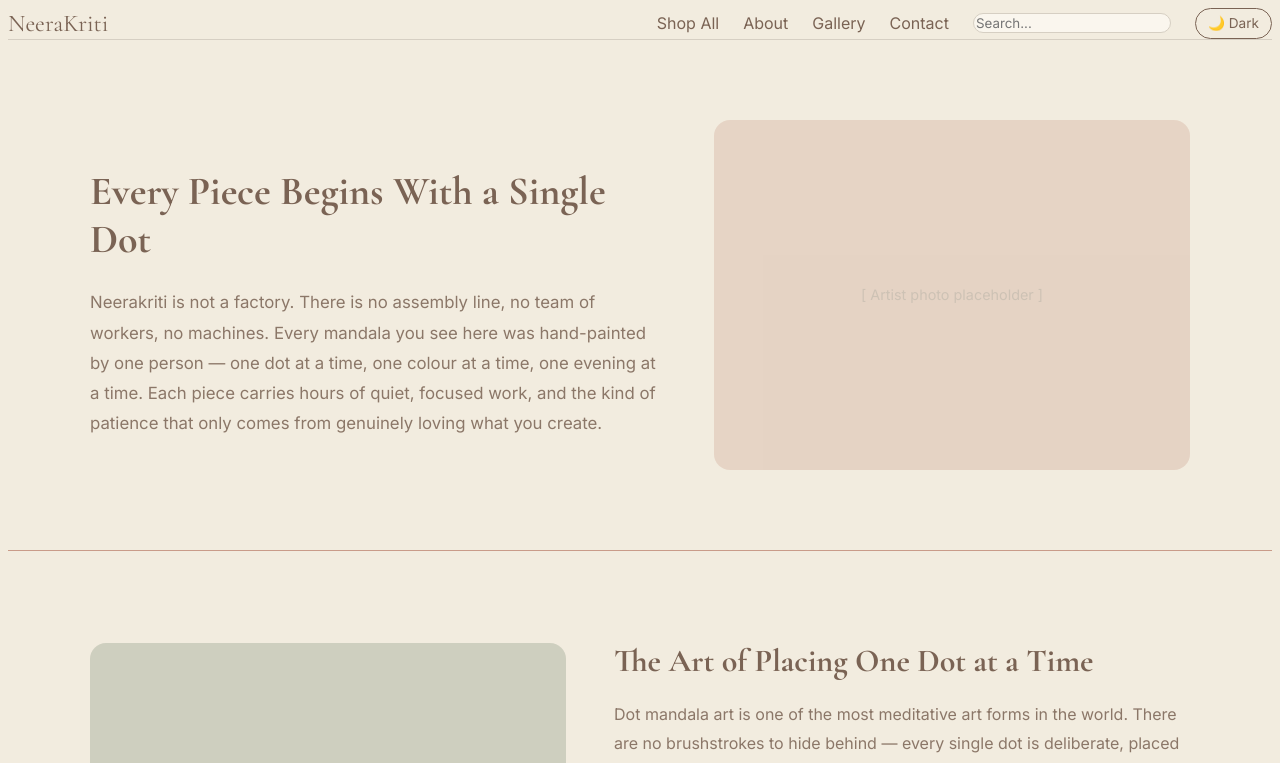
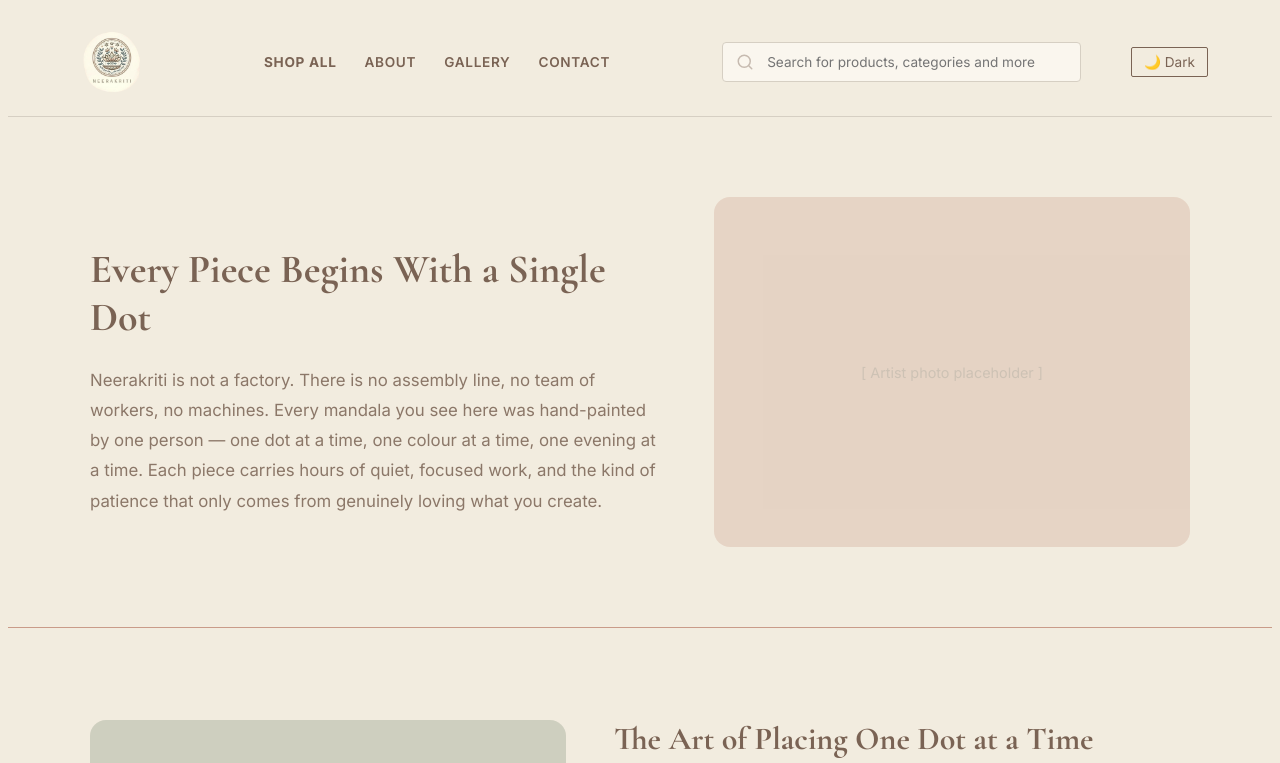
Before and after one commit to Karan15032004/Neerakriti, a Next.js app in the folder neerakriti/: page /about in a window 1280 px wide. Shown: the top 763 px of the page. Built offline with nearby package versions, Linux system fonts and the light colour scheme.

Commit message:
UI polish: Myntra-style navbar, dark mode, hero image, logo

```diff
--- a/neerakriti/app/components/Navbar.js
+++ b/neerakriti/app/components/Navbar.js
@@ -1,61 +1,151 @@
 // app/components/Navbar.js
-// Server Component — no 'use client' needed since there's no interactivity yet.
-// ThemeToggle (a Client Component) will be added here in Phase 4.
 
 import Link from 'next/link'
-import Image from 'next/image'
 import ThemeToggle from './ThemeToggle';
+
 export default function Navbar() {
   return (
-    <nav
+   <nav
       style={{
         backgroundColor: 'var(--bg)',
         borderBottom: '1px solid var(--border)',
-        // Smooth bg transition when theme switches
         transition: 'background-color 0.3s ease',
+        display: 'flex',
+        alignItems: 'center',
+        gap: '7rem',
+        padding: '0.75rem 4rem',
+        position: 'sticky',
+        top: 0,
+        zIndex: 50,
       }}
-      className="px-6 md:px-16 py-4 flex items-center justify-between sticky top-0 z-50"
-      // sticky + z-50: navbar stays at the top when you scroll
     >
-      {/* Brand name / logo — left side */}
-      <Link
-        href="/"
-        className="text-3xl font-bold tracking-wide"
-        style={{ color: 'var(--ink)', textDecoration: 'none', fontFamily: 'var(--font-cormorant, Georgia, serif)',fontSize: '1.5rem' }}
-      >
-        NeeraKriti
+      {/* 1. Logo — far left */}
+      <Link href="/" style={{ textDecoration: 'none', flexShrink: 0 }}>
+        <img
+          src="/images/logo-removebg.png"
+          alt="Neerakriti"
+          style={{
+            height: '80px',
+            width: 'auto',
+            objectFit: 'contain',
+          }}
+        />
       </Link>
 
-      {/* Navigation links — right side */}
-      {/* NOTE: The mega-menu dropdown (Myntra-style) goes here in Phase 4,
-          once Karan provides the full product list. For now, just flat links. */}
-      <div style={{ display: 'flex', alignItems: 'center', gap: '1.5rem',textDecoration: 'none' }}>
-        <Link href="/products" className="text-sm font-medium hover:opacity-60 transition-opacity" style={{ color: 'var(--ink)',textDecoration: 'none' }}>
+      {/* 2. Nav links — right next to logo */}
+      <div style={{ display: 'flex', alignItems: 'center', gap: '1.75rem', flexShrink: 0 }}>
+        <Link
+          href="/products"
+          className="hover:opacity-60 transition-opacity"
+          style={{
+            color: 'var(--ink)',
+            textDecoration: 'none',
+            fontFamily: "'Inter', sans-serif",
+            fontSize: '0.85rem',
+            fontWeight: 700,
+            textTransform: 'uppercase',
+            letterSpacing: '0.05em',
+          }}
+        >
           Shop All
         </Link>
-        <Link href="/about" className="text-sm font-medium hover:opacity-60 transition-opacity" style={{ color: 'var(--ink)',textDecoration: 'none' }}>
+        <Link
+          href="/about"
+          className="hover:opacity-60 transition-opacity"
+          style={{
+            color: 'var(--ink)',
+            textDecoration: 'none',
+            fontFamily: "'Inter', sans-serif",
+            fontSize: '0.85rem',
+            fontWeight: 600,
+            textTransform: 'uppercase',
+            letterSpacing: '0.05em',
+          }}
+        >
           About
         </Link>
-        <Link href="/gallery" className="text-sm font-medium hover:opacity-60 transition-opacity" style={{ color: 'var(--ink)',textDecoration: 'none' }}>
+        <Link
+          href="/gallery"
+          className="hover:opacity-60 transition-opacity"
+          style={{
+            color: 'var(--ink)',
+            textDecoration: 'none',
+            fontFamily: "'Inter', sans-serif",
+            fontSize: '0.85rem',
+            fontWeight: 600,
+            textTransform: 'uppercase',
+            letterSpacing: '0.05em',
+          }}
+        >
           Gallery
         </Link>
-        <Link href="/contact" className="text-sm font-medium hover:opacity-60 transition-opacity" style={{ color: 'var(--ink)',textDecoration: 'none' }}>
+        <Link
+          href="/contact"
+          className="hover:opacity-60 transition-opacity"
+          style={{
+            color: 'var(--ink)',
+            textDecoration: 'none',
+            fontFamily: "'Inter', sans-serif",
+            fontSize: '0.85rem',
+            fontWeight: 600,
+            textTransform: 'uppercase',
+            letterSpacing: '0.05em',
+          }}
+        >
           Contact
         </Link>
+      </div>
 
-        {/* Search bar — no functionality yet, just the input. Phase 4 wires it up. */}
+      {/* 3. Search bar — takes remaining space in the middle */}
+      <div
+        style={{
+          position: 'relative',
+          flex: 1,
+          maxWidth: '550px',
+        }}
+      >
+        <svg
+          style={{
+            position: 'absolute',
+            left: '14px',
+            top: '50%',
+            transform: 'translateY(-50%)',
+            width: '18px',
+            height: '18px',
+            color: 'var(--ink)',
+            opacity: 0.4,
+          }}
+          xmlns="http://www.w3.org/2000/svg"
+          fill="none"
+          viewBox="0 0 24 24"
+          stroke="currentColor"
+          strokeWidth={2}
+        >
+          <path
+            strokeLinecap="round"
+            strokeLinejoin="round"
+            d="M21 21l-4.35-4.35M11 19a8 8 0 100-16 8 8 0 000 16z"
+          />
+        </svg>
         <input
           type="text"
-          placeholder="Search..."
-          className="text-sm px-3 py-1.5 rounded-full outline-none w-32 focus:w-48 transition-all duration-300"
+          placeholder="Search for products, categories and more"
+          className="outline-none w-full"
           style={{
+            padding: '0.7rem 1rem 0.7rem 2.75rem',
+            borderRadius: '4px',
             backgroundColor: 'var(--card-bg)',
             border: '1px solid var(--border)',
             color: 'var(--ink)',
+            fontFamily: "'Inter', sans-serif",
+            fontSize: '0.85rem',
           }}
         />
+      </div>
 
-       <ThemeToggle />
+      {/* 4. Theme toggle — far right */}
+      <div style={{ flexShrink: 0 }}>
+        <ThemeToggle />
       </div>
     </nav>
   )
--- a/neerakriti/app/components/ThemeToggle.js
+++ b/neerakriti/app/components/ThemeToggle.js
@@ -30,7 +30,7 @@ export default function ThemeToggle() {
       style={{
         background: 'none',
         border: '1px solid var(--ink)',
-        borderRadius: '999px',
+        borderRadius: '2px',
         padding: '0.4rem 0.75rem',
         cursor: 'pointer',
         fontSize: '0.85rem',
--- a/neerakriti/app/contact/page.js
+++ b/neerakriti/app/contact/page.js
@@ -20,7 +20,7 @@ export const metadata = {
 
 export default function ContactPage() {
   // ── WhatsApp number (change this to the real number) ──
-  const whatsappNumber = '919305773954';
+  const whatsappNumber = '918787049939';
   // 👆 Format: country code + number, no spaces, no dashes, no plus sign
   // 91 = India country code. Change 9876543210 to the real number.
 
@@ -77,7 +77,7 @@ export default function ContactPage() {
 
           {/* WhatsApp card */}
 
-            href={`https://wa.me/${whatsappNumber}?text=Hi! I'm reaching out from the Neerakriti website.`}
+            <a href={`https://wa.me/${whatsappNumber}?text=Hi! I'm reaching out from the Neerakriti website.`}
             // 👆 wa.me deep link — opens WhatsApp with a prefilled message.
             // Works on both mobile (opens the app) and desktop (opens WhatsApp Web).
             target="_blank"
@@ -121,7 +121,7 @@ export default function ContactPage() {
 
           {/* Email card */}
 
-            href="mailto:neerakriti@gmail.com"
+            <a href="https://mail.google.com/mail/?view=cm&to=karan15nigam@gmail.com&su=Inquiry%20about%20Neerakriti" target="_blank" rel="noopener noreferrer"
             // 👆 Change this to the real email address
             style={{
               flex: '1 1 250px',
--- a/neerakriti/app/page.js
+++ b/neerakriti/app/page.js
@@ -59,14 +59,12 @@ export default async function HomePage() {
         className="px-6 md:px-16 py-20 flex flex-col items-center text-center"
         style={{ backgroundColor: 'var(--bg)' }}
       >
-        <div
-          className="w-full max-w-3xl aspect-video rounded-2xl mb-10 flex items-center justify-center"
-          style={{ backgroundColor: 'var(--card-bg)', border: '2px dashed var(--border)' }}
-        >
-          <p className="text-sm" style={{ color: 'var(--ink)', opacity: 0.4 }}>
-            Hero image — real product photo goes here
-          </p>
-        </div>
+        <img
+          src="/images/hero.jpeg"
+          alt="Neerakriti — Handmade Dot Mandala Art"
+          className="w-half max-w-4xl rounded-2xl mb-10"
+          style={{ objectFit: 'cover', maxHeight: '450px', width: '100%' }}
+        />
 
         <h1 className="text-4xl md:text-6xl font-bold mb-4" style={{ color: 'var(--ink)' }}>
           Handmade Dot Mandala Art
@@ -80,7 +78,7 @@ export default async function HomePage() {
             backgroundColor: 'var(--ink)',
             color: 'var(--bg)',
             padding: '0.75rem 2rem',
-            borderRadius: '999px',
+            borderRadius: '4px',
             fontWeight: '600',
             textDecoration: 'none',
             display: 'inline-block',
@@ -92,7 +90,7 @@ export default async function HomePage() {
       </section>
 
       {/* ── 2. TRUST SIGNAL ────────────────────────────── */}
-      <div className="py-3 text-center" style={{ backgroundColor: 'var(--accent)' }}>
+      <div className="py-5 text-center" style={{ backgroundColor: 'var(--accent)' }}>
         <p className="text-sm italic" style={{ color: 'white' }}>
           Hand-painted, one dot at a time — by one artist, start to finish.
         </p>
@@ -137,18 +135,18 @@ export default async function HomePage() {
 
       {/* ── 5. SEASONAL BANNER ─────────────────────────── */}
       <section
-        className="px-6 md:px-16 py-20 text-center"
+        className="px-6 md:px-26 py-20 text-center"
         style={{ backgroundColor: 'var(--rose)' }}
       >
-        <h2 className="text-3xl md:text-4xl font-bold mb-3" style={{ color: 'white' }}>
+        <h1 className="text-3xl md:text-4xl font-bold mb-3" style={{ color: 'white' }}>
           Diwali &amp; Wedding Collections
-        </h2>
+        </h1>
         <p className="mb-8 max-w-md mx-auto" style={{ color: 'white', opacity: 0.9 }}>
           Curated gift hampers and personalised pieces for every celebration.
         </p>
         <Link
           href="/products?tag=Diwali"
-          className="px-8 py-3 rounded-full font-semibold hover:opacity-90 transition-opacity"
+          className="px-8 py-3 font-semibold hover:opacity-90 transition-opacity textDecoration-none"
           style={{ backgroundColor: 'white', color: 'var(--rose)' }}
         >
           Shop Festive Gifts
@@ -156,9 +154,9 @@ export default async function HomePage() {
       </section>
 
       {/* ── 6. MEET THE MAKER ──────────────────────────── */}
-      <section className="px-6 md:px-16 py-16 flex flex-col md:flex-row items-center gap-12">
+      <section className="px-10 md:px-16 py-16 flex flex-col md:flex-row items-center gap-12">
         <div className="flex-1">
-          <h2 className="text-3xl font-bold mb-5" style={{ color: 'var(--ink)' }}>
+          <h2 className="text-3xl font-bold mb-7" style={{ color: 'var(--ink)' }}>
             Meet the Maker
           </h2>
           <p className="text-base leading-relaxed mb-6" style={{ color: 'var(--ink)', opacity: 0.85 }}>
@@ -170,7 +168,7 @@ export default async function HomePage() {
           <Link
             href="/about"
             className="font-semibold underline"
-            style={{ color: 'var(--accent)' }}
+            style={{ color: 'var(--ink)',textDecoration: 'none' }}
           >
             Read the full story →
           </Link>
```
Also changed, not shown: neerakriti/public/images/hero.jpeg (added), neerakriti/public/images/logo-removebg.png (added).
